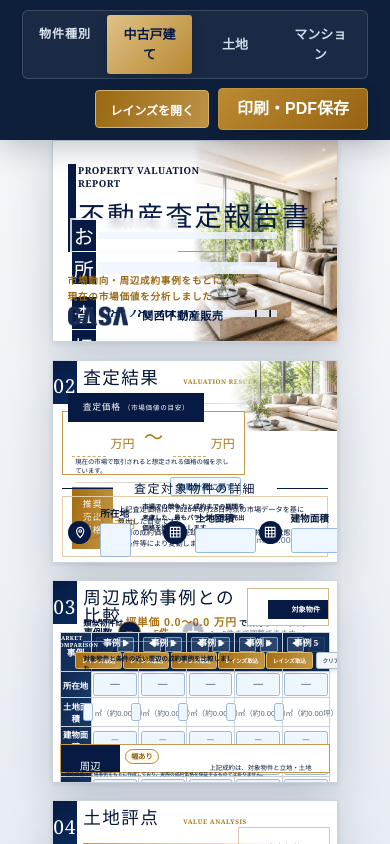
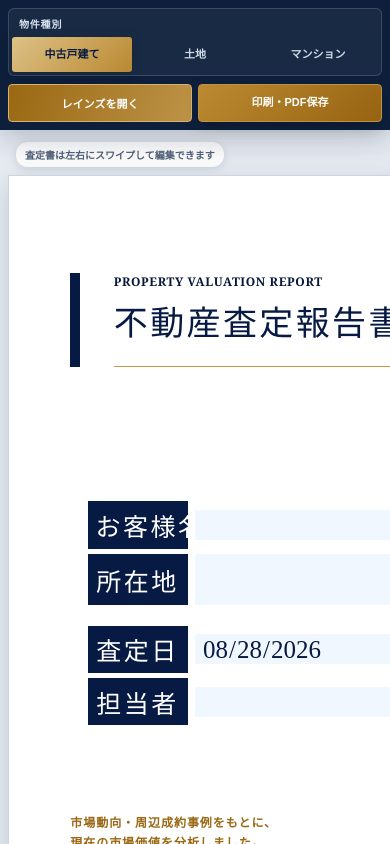
Before and after one commit to kansaisan0241/kansai-property-valuation, a Next.js app: page / in a window 390 px wide. Shown: the top 844 px of the page. Built offline with nearby package versions, Linux system fonts and the light colour scheme.

Commit message:
Add mobile-only report editing layout

```diff
--- a/app/globals.css
+++ b/app/globals.css
@@ -400,6 +400,44 @@ button { cursor: pointer; }
   .calculation-flow .final-flow { flex-grow: 1.08; min-height: 108px; }
 }
 
+@media screen and (max-width: 600px) {
+  html, body { width: 100%; max-width: 100%; overflow-x: hidden; }
+  body { background: #e7ecf2; }
+  .editor-toolbar {
+    position: sticky; top: 0; min-height: 0; padding: 8px; gap: 8px;
+    display: grid; grid-template-columns: 1fr; align-items: stretch;
+  }
+  .type-switch {
+    width: 100%; max-width: none; padding: 3px; display: grid;
+    grid-template-columns: repeat(3, minmax(0, 1fr)); gap: 3px;
+  }
+  .toolbar-type-label { grid-column: 1 / -1; padding: 5px 7px 2px; font-size: 10px; }
+  .type-switch button { min-width: 0; padding: 9px 3px; font-size: 11px; white-space: nowrap; }
+  .toolbar-actions { width: 100%; margin: 0; display: grid; grid-template-columns: 1fr 1fr; gap: 6px; }
+  .toolbar-actions > small, .toolbar-actions .ghost-button { display: none; }
+  .reins-link, .primary-button { min-width: 0; min-height: 38px; padding: 0 7px; justify-content: center; font-size: 11px; text-align: center; }
+  .report-stack {
+    width: 100%; max-width: 100vw; padding: 12px 8px 56px; gap: 0; zoom: 1;
+    display: block; overflow-x: auto; overflow-y: visible;
+    overscroll-behavior-x: contain; -webkit-overflow-scrolling: touch;
+  }
+  .report-stack::before {
+    content: "査定書は左右にスワイプして編集できます";
+    position: sticky; left: 8px; width: fit-content; margin: 0 0 8px; padding: 5px 9px;
+    display: block; border-radius: 12px; color: #51627a; background: rgba(255,255,255,.94);
+    box-shadow: 0 2px 8px rgba(10,30,60,.12); font: 700 10px "Yu Gothic", sans-serif;
+  }
+  .report-page {
+    width: 1180px; max-width: none; margin: 0 0 24px; aspect-ratio: 297 / 210;
+    box-shadow: 0 8px 24px rgba(21,39,68,.18);
+  }
+  .modal-backdrop { padding: 10px; }
+  .import-modal { width: calc(100vw - 20px); max-height: calc(100dvh - 20px); padding: 22px 15px 15px; overflow-y: auto; }
+  .import-modal h2 { padding-right: 35px; font-size: 20px; }
+  .import-modal > textarea { height: 42dvh; font-size: 11px; }
+  .modal-actions { position: sticky; bottom: 0; padding-top: 10px; background: white; }
+}
+
 @page { size: A4 landscape; margin: 0; }
 @media print {
   html, body { width: 297mm; background: white !important; print-color-adjust: exact; -webkit-print-color-adjust: exact; }
```
